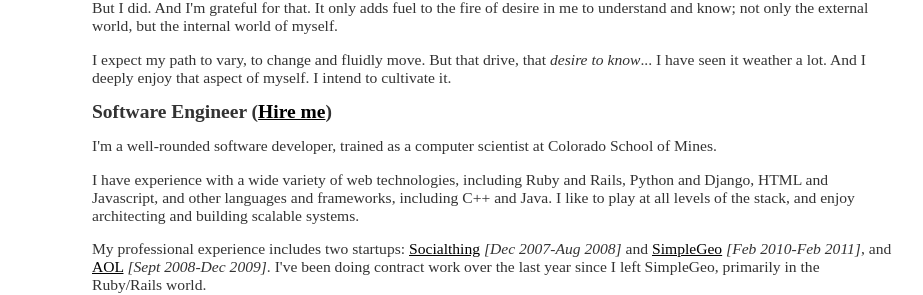
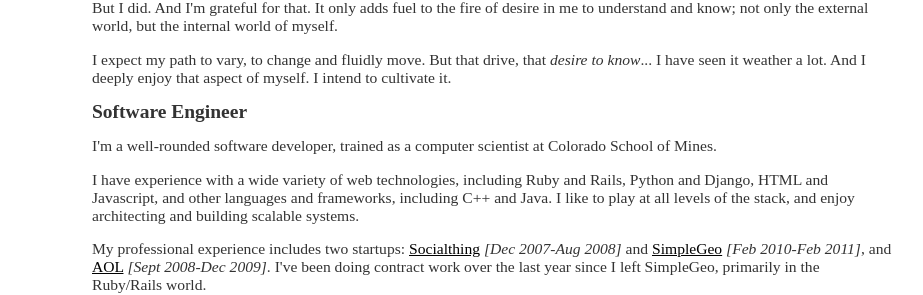
Before and after one commit to jlongtine/jlongtine.github.com, a Jekyll site: the page built from index.html, in a window 1280 px wide. Shown: the part 599-894 px from the top of the page, without its empty margins (148-1071 px from the left). Built offline with Jekyll 4.4.1, drawn with Linux system fonts in a browser that asks for light colours.

Commit message:
Remove hire me link.

```diff
--- a/index.html
+++ b/index.html
@@ -33,7 +33,7 @@ title: "Joel Longtine : Truth Seeker, Software Engineer."
     <p>I expect my path to vary, to change and fluidly move. But that drive, that <em>desire to know</em>... I have seen it weather a lot. And I deeply enjoy that aspect of myself. I intend to cultivate it.</p>
   </div>
   <div id='software-engineer'>
-    <h2>Software Engineer (<a href="/hire-me">Hire me</a>)</h2>
+    <h2>Software Engineer</h2>
     <p>I'm a well-rounded software developer, trained as a computer scientist at Colorado School of Mines.</p>
 
     <p>I have experience with a wide variety of web technologies, including Ruby and Rails, Python and Django, HTML and Javascript, and other languages and frameworks, including C++ and Java. I like to play at all levels of the stack, and enjoy architecting and building scalable systems.</p>
```
